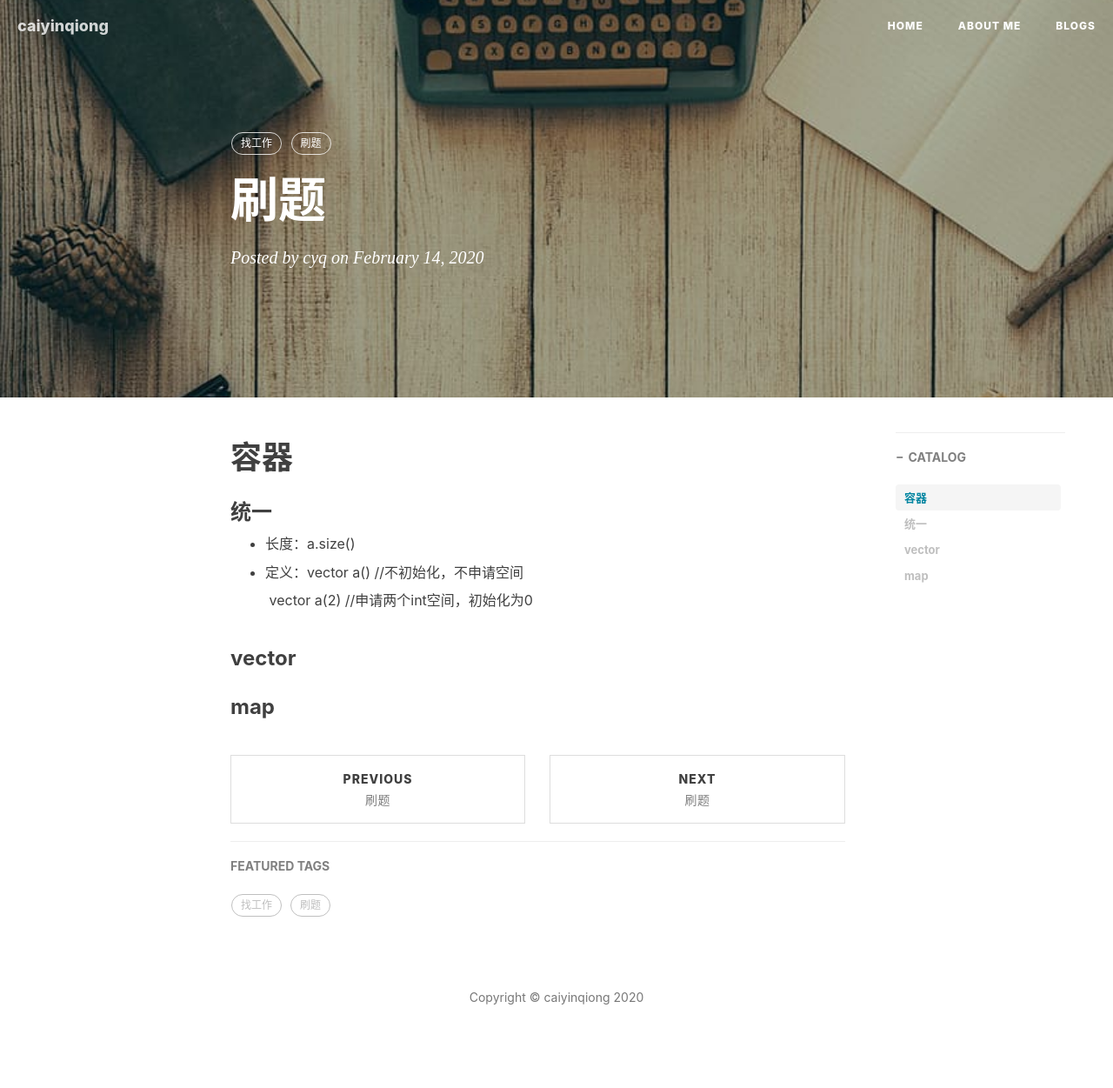
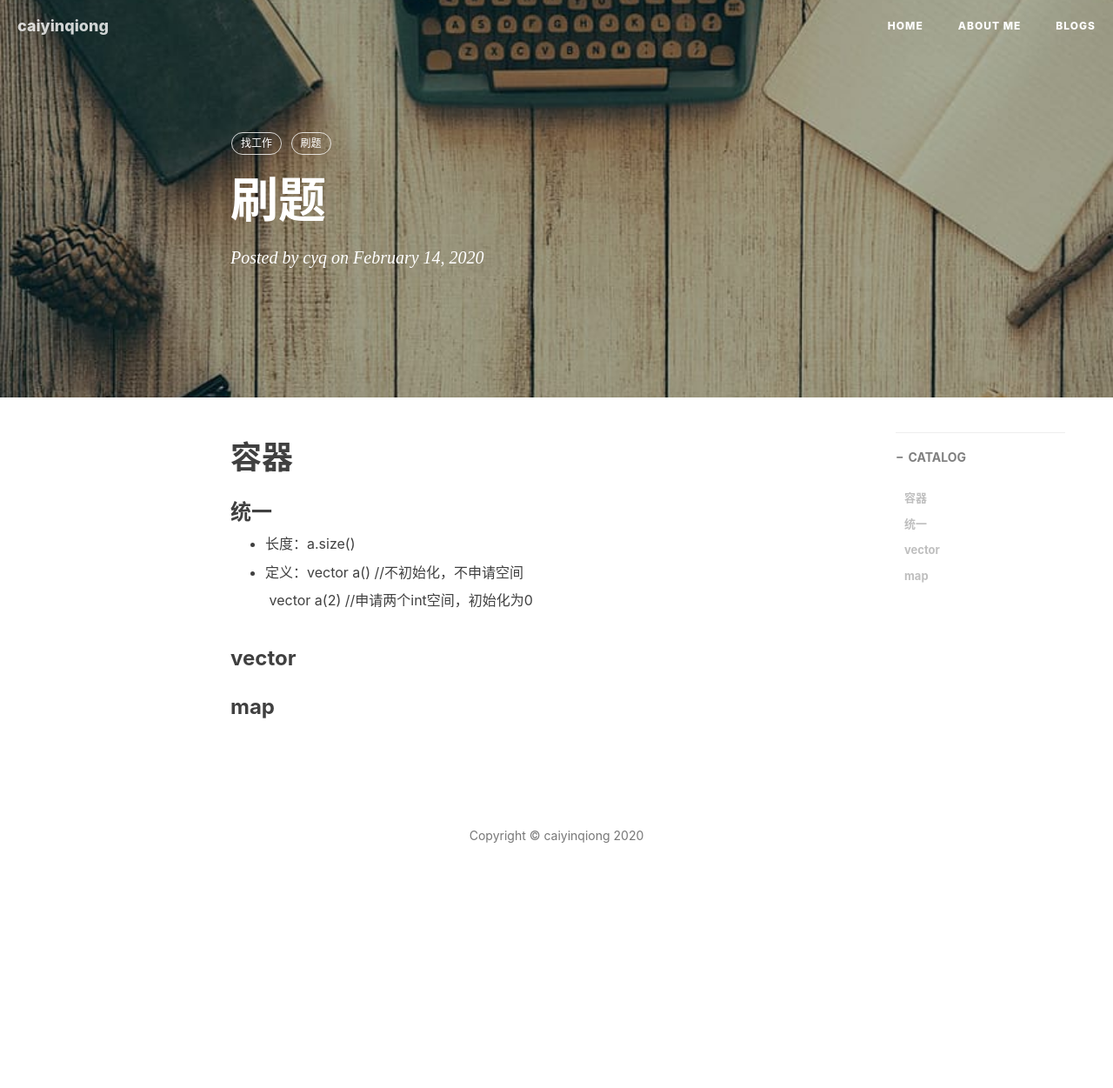
Before and after one commit to caiyinqiong/caiyinqiong.github.io, a Jekyll site: the page built from _posts/2020-01-20-刷题的副本.md, in a window 1280 px wide. Shown: the whole page at 87% size. Built offline with Jekyll 4.4.1, drawn with Linux system fonts in a browser that asks for light colours; nearby versions of some CDN libraries; comment, search, counter and statistics services are not loaded; after the commit the page ends 1065 px from its top, so only the background shows below that.

Commit message:
Update post.html

```diff
--- a/_layouts/post.html
+++ b/_layouts/post.html
@@ -62,24 +62,7 @@
 
                 <hr style="visibility: hidden;">
 
-                <ul class="pager">
-                    {% if page.previous.url %}
-                    <li class="previous">
-                        <a href="{{ page.previous.url | prepend: site.baseurl | replace: '//', '/' }}" data-toggle="tooltip" data-placement="top" title="{{page.previous.title}}">
-                        Previous<br>
-                        <span>{{page.previous.title}}</span>
-                        </a>
-                    </li>
-                    {% endif %}
-                    {% if page.next.url %}
-                    <li class="next">
-                        <a href="{{ page.next.url | prepend: site.baseurl | replace: '//', '/' }}" data-toggle="tooltip" data-placement="top" title="{{page.next.title}}">
-                        Next<br>
-                        <span>{{page.next.title}}</span>
-                        </a>
-                    </li>
-                    {% endif %}
-                </ul>
+
 
 
                 <!--Gitalk评论start  -->
@@ -138,34 +121,6 @@
                 col-lg-8 col-lg-offset-2
                 col-md-10 col-md-offset-1
                 sidebar-container">
-
-                <!-- Featured Tags -->
-                {% if site.featured-tags %}
-                <section>
-                    <hr class="hidden-sm hidden-xs">
-                    <h5><a href="/tags/">FEATURED TAGS</a></h5>
-                    <div class="tags">
-        				{% for tag in site.tags %}
-                            {% if tag[1].size > {{site.featured-condition-size}} %}
-                				<a href="/tags/#{{ tag[0] }}" title="{{ tag[0] }}" rel="{{ tag[1].size }}">
-                                    {{ tag[0] }}
-                                </a>
-                            {% endif %}
-        				{% endfor %}
-        			</div>
-                </section>
-                {% endif %}
-
-                <!-- Friends Blog -->
-                {% if site.friends %}
-                <hr>
-                <h5>FRIENDS</h5>
-                <ul class="list-inline">
-                    {% for friend in site.friends %}
-                        <li><a href="{{friend.href}}">{{friend.title}}</a></li>
-                    {% endfor %}
-                </ul>
-                {% endif %}
             </div>
         </div>
     </div>
```
